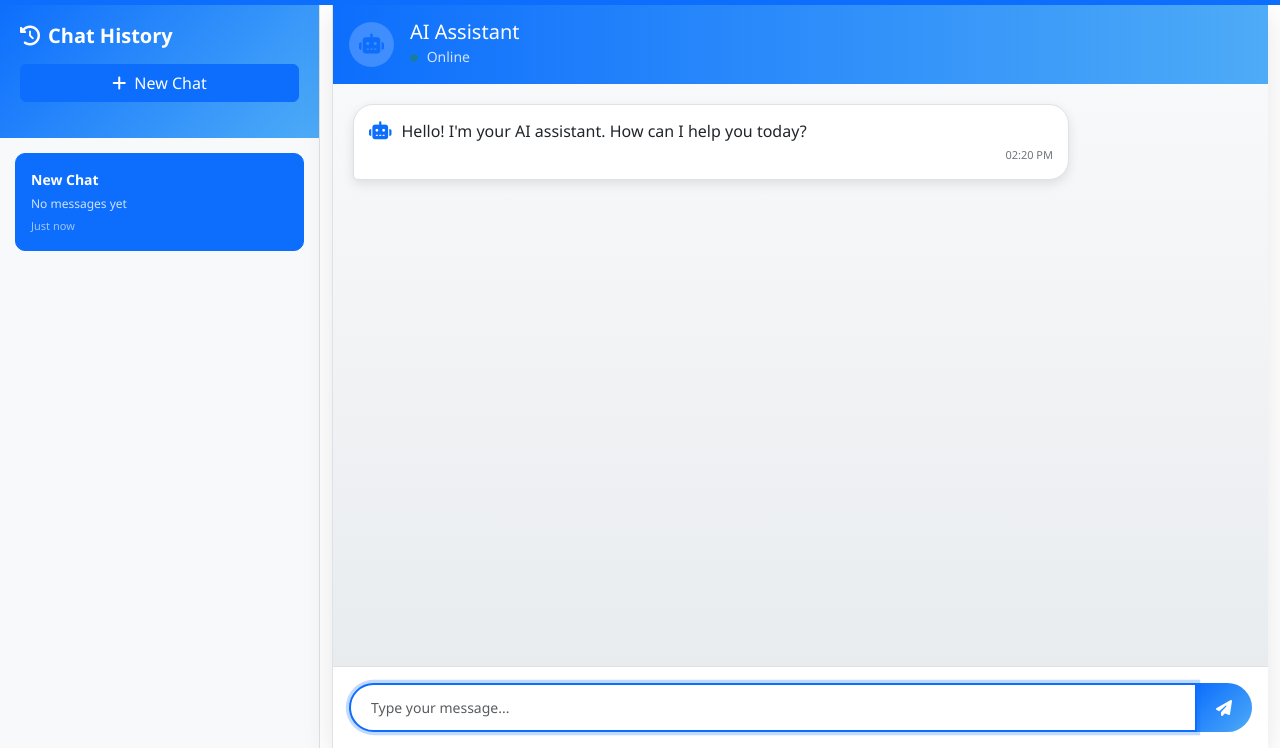
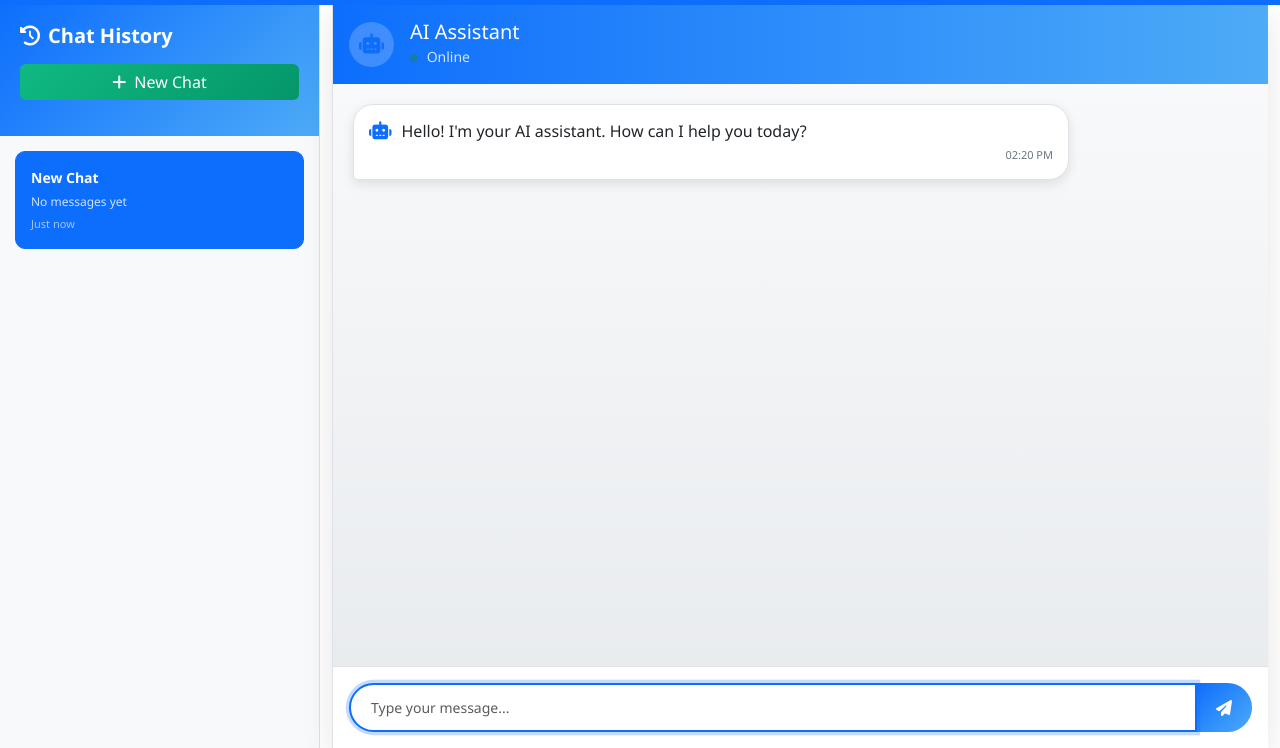
Before and after one commit to hugogirard/azureAIFoundrySample, a plain HTML site: page src/webapp/index.html in a window 1280 px wide. Shown: the part 52-800 px from the top of the page. Drawn offline with nearby package versions, Linux system fonts and the light colour scheme.

Commit message:
feat: add output for foundry resource name and update GitHub secret action in workflow style: enhance new chat button with custom gradient and hover effects

```diff
--- a/src/webapp/styles.css
+++ b/src/webapp/styles.css
@@ -604,3 +604,18 @@ body {
     font-size: 14px;
     margin-bottom: 0;
 }
+
+/* New Chat Button Custom Style */
+#newChatBtn,
+#newChatBtnDesktop {
+    background: linear-gradient(135deg, #10b981, #059669) !important;
+    border: none !important;
+    color: white !important;
+}
+
+#newChatBtn:hover,
+#newChatBtnDesktop:hover {
+    background: linear-gradient(135deg, #059669, #047857) !important;
+    transform: translateY(-2px);
+    box-shadow: 0 6px 20px rgba(16, 185, 129, 0.4);
+}
```
Also changed, not shown: 2 other files.
